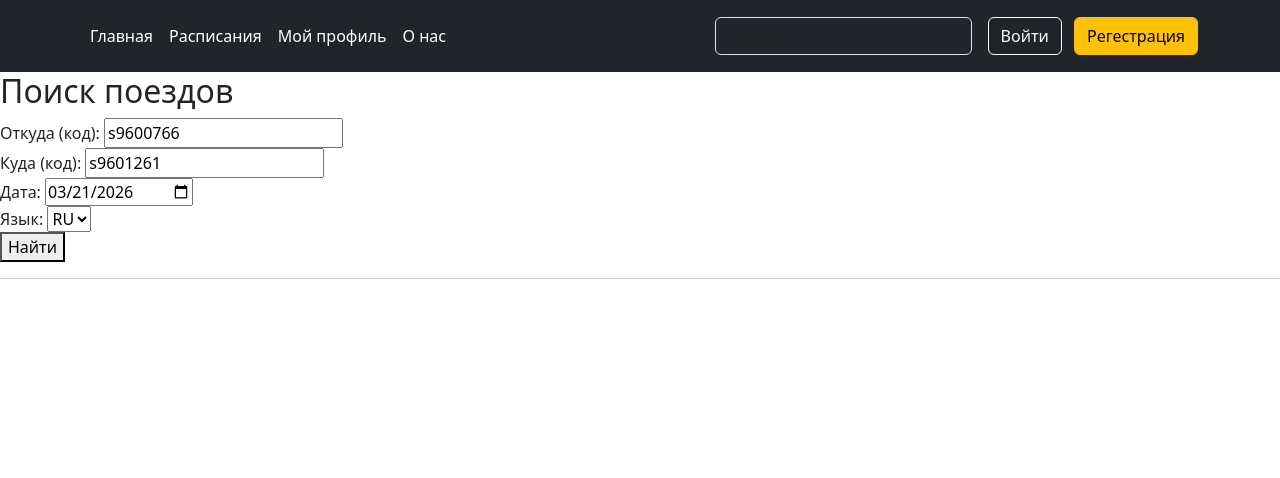
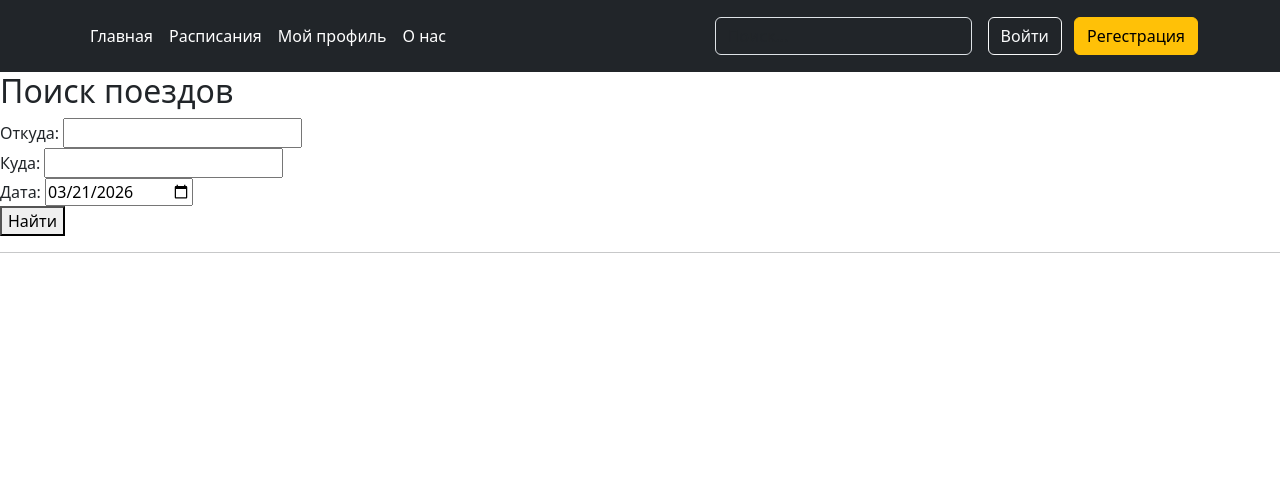
Before and after one commit to ownermorax/Usazd, a Django app: page /timetable/ in a window 1280 px wide. Shown: the top 478 px of the page. Run offline with Django 5.2, Linux system fonts and the light colour scheme; parts of the project's set-up code (start-up, migrations or seed data) failed here and were passed over.

Commit message:
fix timetable.html

```diff
--- a/main/templates/timetable.html
+++ b/main/templates/timetable.html
@@ -3,23 +3,16 @@
 {% block content %}
 <h2>Поиск поездов</h2>
 <div>
-    <label>Откуда (код):</label>
-    <input type="text" id="from_code" value="s9600766">
+    <label>Откуда:</label>
+    <input type="text" id="from_code" value="">
 </div>
 <div>
-    <label>Куда (код):</label>
-    <input type="text" id="to_code" value="s9601261">
+    <label>Куда:</label>
+    <input type="text" id="to_code" value="">
 </div>
 <div>
     <label>Дата:</label>
     <input type="date" id="date">
-</div>
-<div>
-    <label>Язык:</label>
-    <select id="lang">
-        <option value="ru_RU">RU</option>
-        <option value="en_US">EN</option>
-    </select>
 </div>
 <div>
     <button onclick="searchRoutes()">Найти</button>
```
